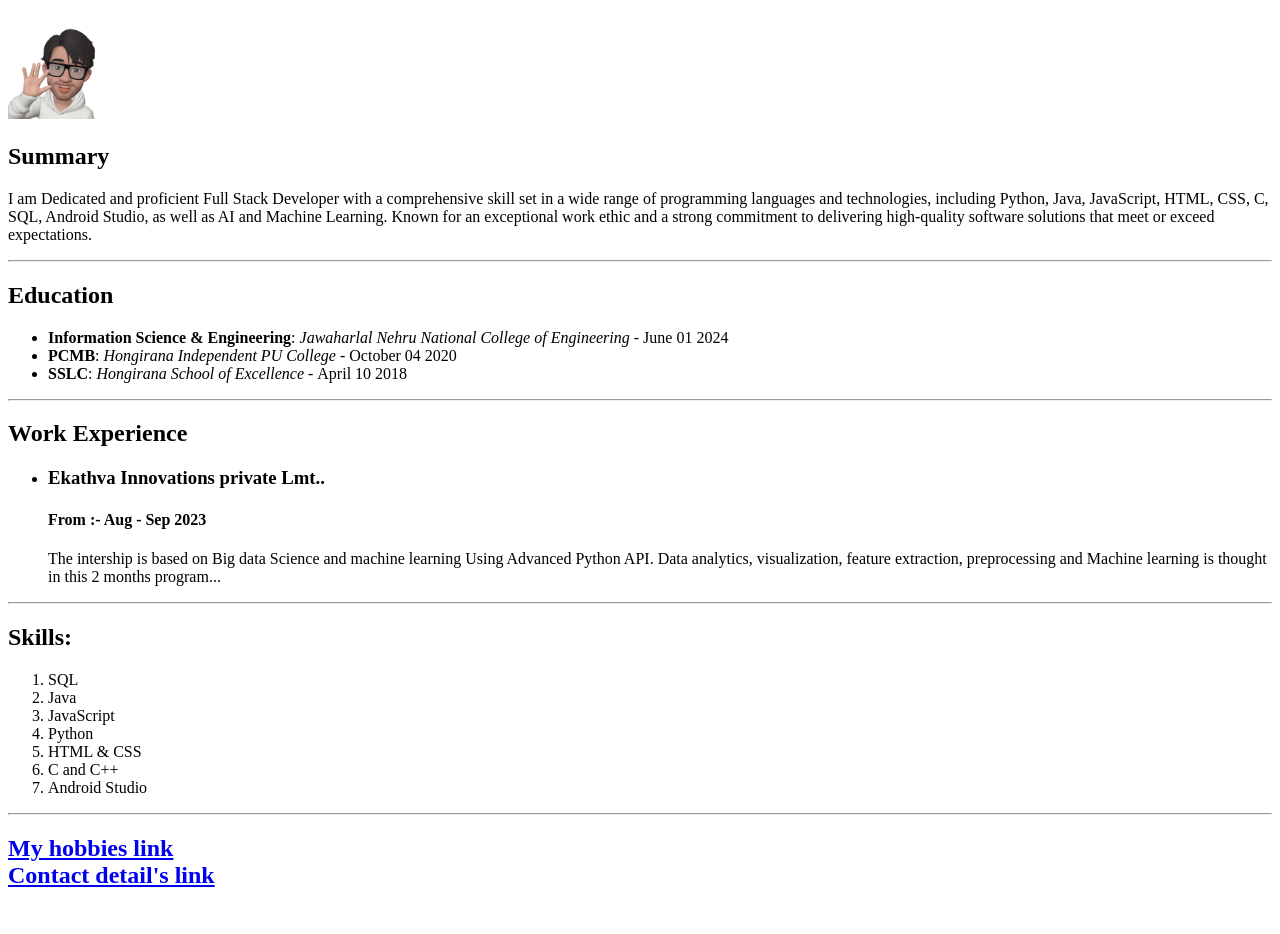
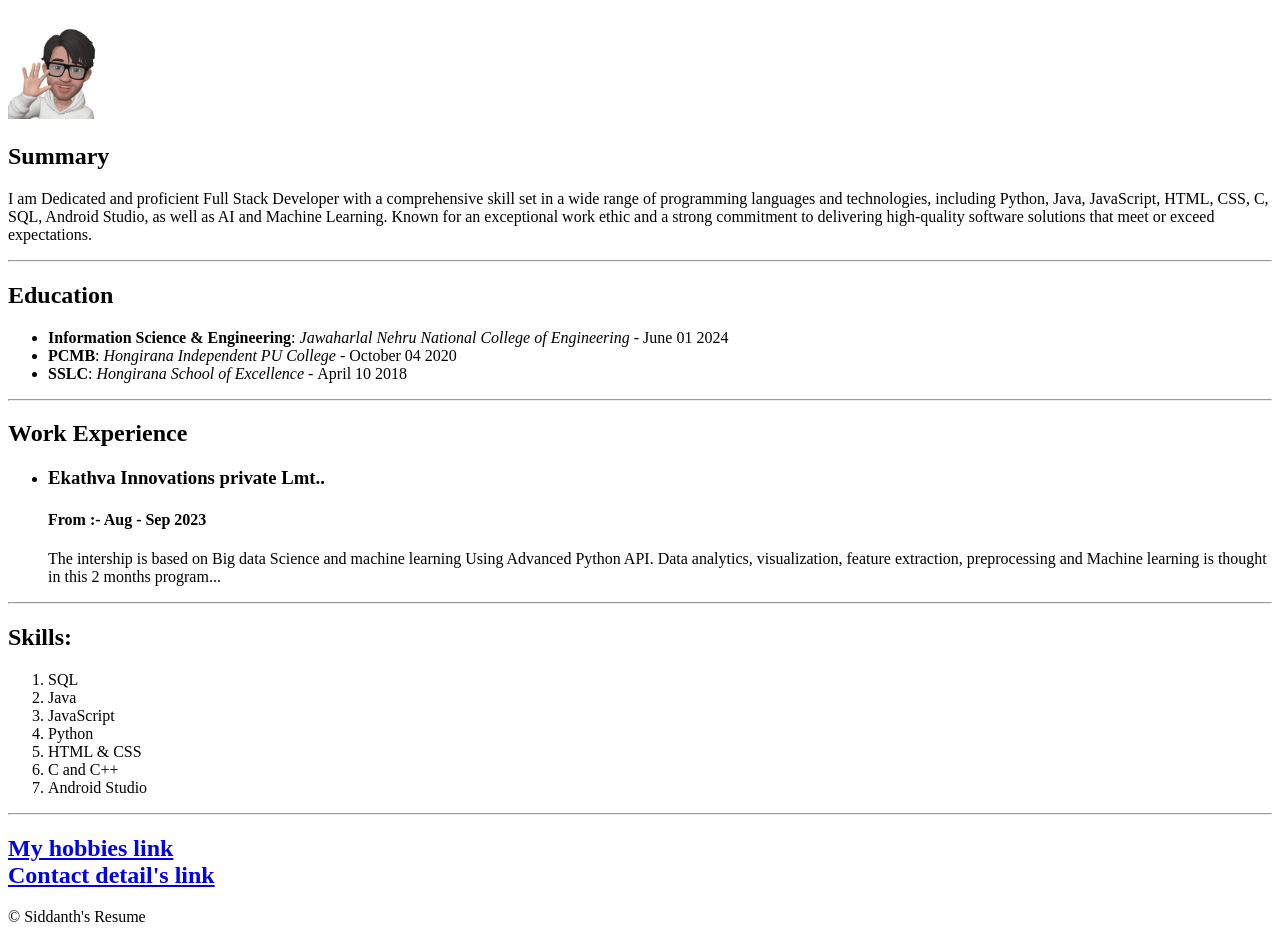
Before and after one commit to Siddanth155/Resume, a plain HTML site: page index.html in a window 1280 px wide. Shown: the part 61-995 px from the top of the page. Before the commit the page ends 969 px from the top, so only its background shows below. Drawn offline with Linux system fonts and the light colour scheme.

Commit message:
Update index.html

```diff
--- a/index.html
+++ b/index.html
@@ -40,4 +40,5 @@
     <a href="./hobbies.html">My hobbies link</a><br/>
     <a href="./contact.html">Contact detail's link</a></h2>
 </body>
+<footer>&copy; Siddanth's Resume</footer>
 </html>
```
